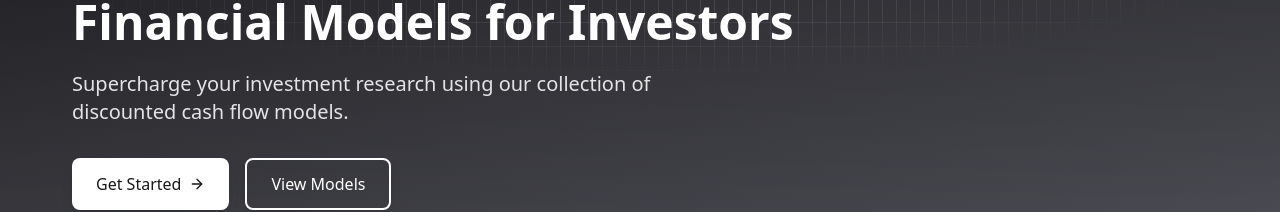
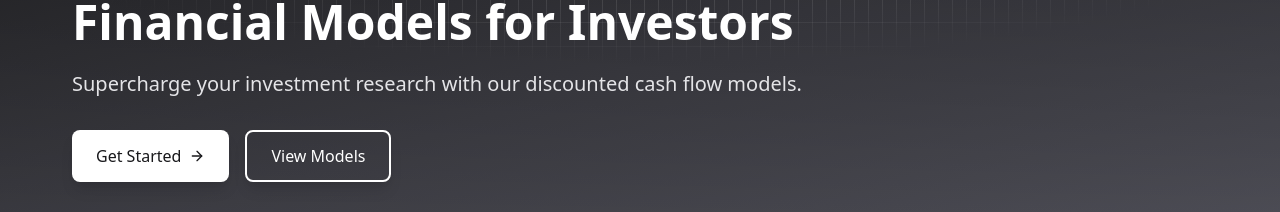
Before and after one commit to avidesai/eclipse-equity, a Next.js app in the folder valueverse/: page / in a window 1280 px wide. Shown: the part 146-358 px from the top of the page. Built offline with nearby package versions, Linux system fonts and the light colour scheme; no server answers.

Commit message:
Good place to stop

```diff
--- a/valueverse/src/app/page.tsx
+++ b/valueverse/src/app/page.tsx
@@ -44,9 +44,9 @@ export default function HomePage() {
               <h1 className="text-4xl md:text-5xl font-bold mb-6 leading-tight text-white">
                 Financial Models for Investors
               </h1>
-              <p className="text-lg md:text-xl text-zinc-200 mb-8 leading-relaxed max-w-2xl">
-                Supercharge your investment research using our collection of discounted cash flow models.
-              </p>
+                <p className="text-lg md:text-xl text-zinc-200 mb-8 leading-relaxed max-w-3xl">
+                Supercharge your investment research with our discounted cash flow models.
+                </p>
               <div className="flex flex-col sm:flex-row gap-4">
                 <Link
                   href="/auth"
```
